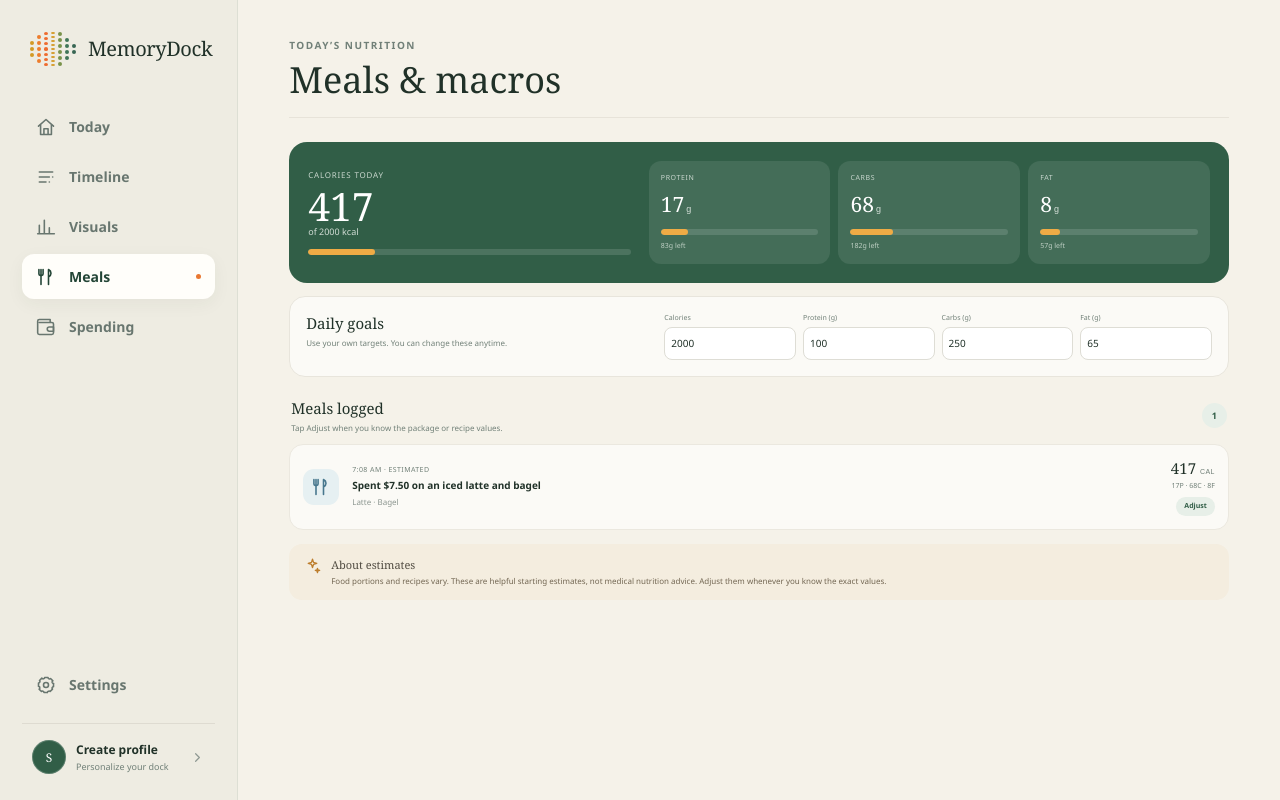
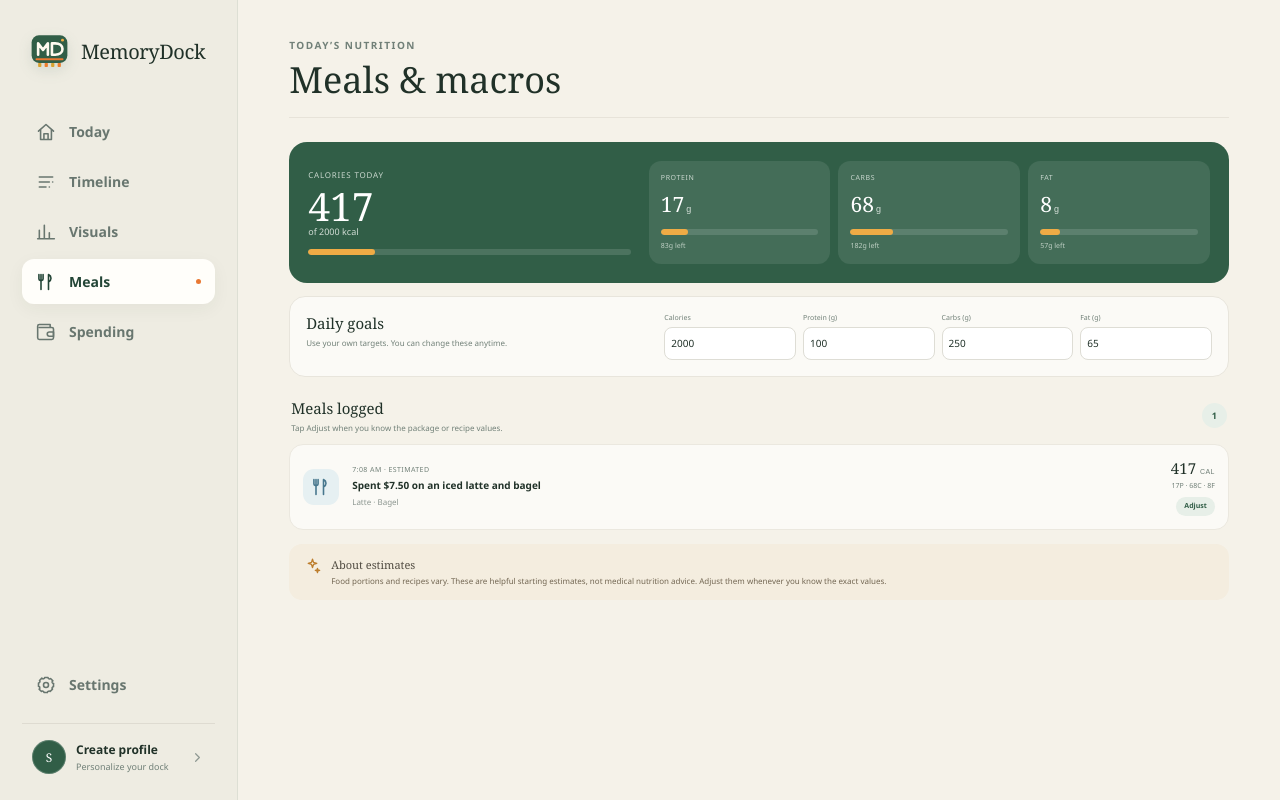
Before and after one commit to shenedaneil-tech/MemoryDock, a Next.js app: page /meals in a window 1280 px wide. Built offline with nearby package versions, Linux system fonts and the light colour scheme.

Commit message:
Add playful MemoryDock MD logo

```diff
--- a/app/globals.css
+++ b/app/globals.css
@@ -24,12 +24,8 @@ button { color: inherit; }
 .sidebar { height: 100vh; position: sticky; top: 0; padding: 30px 22px 24px; display: flex; flex-direction: column; border-right: 1px solid rgba(49, 94, 71, .09); background: #eeece2; }
 .brand { display: flex; align-items: center; gap: 12px; padding: 2px 8px 38px; color: var(--ink); text-decoration: none; }
 .brand > span { font-family: Georgia, serif; font-size: 20px; letter-spacing: -.4px; white-space: nowrap; }
-.sound-mark { height: 34px; display: flex; align-items: center; gap: 3px; }
-.sound-column { height: 100%; display: flex; flex-direction: column; justify-content: center; gap: 2px; }
-.sound-column i { display: block; width: 4px; height: 4px; border-radius: 50%; }
-.sound-mark.compact { height: 27px; gap: 2px; }
-.sound-mark.compact .sound-column { gap: 1.5px; }
-.sound-mark.compact i { width: 3px; height: 3px; }
+.dock-mark { width: 39px; height: 39px; display: block; flex: 0 0 auto; filter: drop-shadow(0 5px 7px rgba(49, 94, 71, .12)); }
+.dock-mark.compact { width: 30px; height: 30px; }
 .side-nav { display: flex; flex-direction: column; gap: 5px; }
 .nav-item { border: 0; background: transparent; text-decoration: none; display: flex; align-items: center; gap: 13px; color: #68766f; padding: 12px 14px; border-radius: 12px; font-size: 14px; font-weight: 600; cursor: pointer; width: 100%; text-align: left; }
 .nav-item:hover { background: rgba(255,255,255,.55); color: var(--green); }
@@ -112,7 +108,7 @@ button { color: inherit; }
 .entry-delete { position: absolute; right: 7px; top: 7px; border: 0; background: transparent; color: #a5aaa5; opacity: 0; cursor: pointer; padding: 4px; }
 .entry-card:hover .entry-delete, .entry-delete:focus { opacity: 1; }
 .empty-state { text-align: center; padding: 42px 20px; border: 1px dashed #d9d7cf; border-radius: 17px; color: var(--muted); }
-.empty-state .sound-mark { margin: 0 auto; justify-content: center; }
+.empty-state .dock-mark { margin: 0 auto; }
 .empty-state h3 { margin: 14px 0 5px; font: 400 20px Georgia, serif; color: var(--ink); }
 .empty-state p { margin: 0; font-size: 11px; }
 
@@ -451,7 +447,7 @@ button.setting-row:hover { background: #f5f3ec; }
 .privacy-note > svg { flex: 0 0 auto; color: var(--green); }
 .privacy-note strong { color: var(--green-dark); }
 .install-note { margin-top: 5px; align-items: center; }
-.install-note .sound-mark { flex: 0 0 42px; justify-content: center; }
+.install-note .dock-mark { flex: 0 0 30px; }
 .clear-button { justify-self: start; margin-top: 8px; border: 0; background: transparent; color: #ac5139; font-size: 10px; text-decoration: underline; text-underline-offset: 3px; cursor: pointer; }
 @keyframes fadeIn { from { opacity: 0; } }
 @keyframes panelIn { from { opacity: 0; transform: translateY(12px) scale(.99); } }
@@ -507,7 +503,7 @@ button.setting-row:hover { background: #f5f3ec; }
   .topbar h1 { font-size: 25px; }
   .icon-button { display: none; }
   .mobile-mark { display: grid; width: 42px; height: 42px; border: 1px solid var(--line); background: #faf8f1; border-radius: 13px; place-items: center; }
-  .mobile-mark .sound-mark { justify-content: center; }
+  .mobile-mark .dock-mark { margin: auto; }
   .capture-card { box-shadow: 0 12px 34px rgba(48,54,41,.08); border-radius: 19px; }
   .capture-heading { padding: 16px 17px 0; font-size: 10px; }
   .capture-card form { padding: 0 17px 16px; }
--- a/app/page.tsx
+++ b/app/page.tsx
@@ -122,10 +122,18 @@ function Glyph({ name, size = 20 }: { name: string; size?: number }) {
   }
 }
 
-function SoundMark({ compact = false }: { compact?: boolean }) {
-  const bars = [3, 5, 7, 9, 6, 4, 2];
-  const colors = ["#d39a24", "#ed7d2c", "#ee6b2e", "#d49a26", "#79934a", "#3f7658", "#376653"];
-  return <div className={`sound-mark ${compact ? "compact" : ""}`} aria-hidden="true">{bars.map((count, col) => <span className="sound-column" key={col}>{Array.from({ length: count }).map((_, dot) => <i key={dot} style={{ background: colors[col] }} />)}</span>)}</div>;
+function DockMark({ compact = false }: { compact?: boolean }) {
+  return <svg className={`dock-mark ${compact ? "compact" : ""}`} viewBox="0 0 48 48" fill="none" aria-hidden="true">
+    <rect x="2" y="4" width="44" height="34" rx="9" fill="#315e47" />
+    <path d="M10 28V14l6 8 6-8v14" stroke="#fffaf0" strokeWidth="3.2" strokeLinecap="round" strokeLinejoin="round" />
+    <path d="M27 14h4c5.2 0 9 2.5 9 7s-3.8 7-9 7h-4V14Z" stroke="#fffaf0" strokeWidth="3.2" strokeLinecap="round" strokeLinejoin="round" />
+    <circle cx="40" cy="10" r="1.8" fill="#f2ad45" />
+    <path d="M8 33.5h32" stroke="#e97832" strokeWidth="2.5" strokeLinecap="round" />
+    <rect x="10" y="38" width="4" height="5" rx="1" fill="#d9a22e" />
+    <rect x="18" y="38" width="4" height="5" rx="1" fill="#ed7d2c" />
+    <rect x="26" y="38" width="4" height="5" rx="1" fill="#d9a22e" />
+    <rect x="34" y="38" width="4" height="5" rx="1" fill="#ed7d2c" />
+  </svg>;
 }
 
 function initials(name: string) {
@@ -551,7 +559,7 @@ export default function Home() {
 
   return <main className={`app-shell ${theme === "night" ? "night" : ""} ${activePage !== "today" ? "page-mode" : ""}`}>
     <aside className="sidebar">
-      <Link className="brand" href="/" aria-label="MemoryDock home"><SoundMark /><span>MemoryDock</span></Link>
+      <Link className="brand" href="/" aria-label="MemoryDock home"><DockMark /><span>MemoryDock</span></Link>
       <nav className="side-nav" aria-label="Main navigation">
         <Link className={`nav-item ${activePage === "today" ? "active" : ""}`} href="/"><Glyph name="home" /><span>Today</span></Link>
         <Link className={`nav-item ${activePage === "timeline" ? "active" : ""}`} href="/timeline"><Glyph name="timeline" /><span>Timeline</span></Link>
@@ -568,7 +576,7 @@ export default function Home() {
     <section className="main-panel home-panel" id="top">
       <header className="topbar">
         <div><p className="eyebrow">{dateLabel}</p><h1>{greeting}, {displayName}.</h1></div>
-        <div className="header-actions"><button className="icon-button" onClick={() => openOverlay("search")} aria-label="Search"><Glyph name="search" /></button><button className="icon-button" onClick={toggleTheme} aria-label="Change appearance"><Glyph name="sun" /></button><Link className="mobile-mark" href="/settings" aria-label="Open settings"><SoundMark compact /></Link></div>
+        <div className="header-actions"><button className="icon-button" onClick={() => openOverlay("search")} aria-label="Search"><Glyph name="search" /></button><button className="icon-button" onClick={toggleTheme} aria-label="Change appearance"><Glyph name="sun" /></button><Link className="mobile-mark" href="/settings" aria-label="Open settings"><DockMark compact /></Link></div>
       </header>
 
       <section className="capture-card" id="today">
@@ -591,7 +599,7 @@ export default function Home() {
       <section className="timeline-section" id="timeline">
         <div className="section-heading"><div><p className="eyebrow">Your day, at a glance</p><h2>Today</h2></div><span className="entry-count">{stats.count} {stats.count === 1 ? "entry" : "entries"}</span></div>
         <div className="entry-list">
-          {stats.todayEntries.length === 0 ? <div className="empty-state"><SoundMark compact /><h3>Your day starts here</h3><p>Say or type anything above. We’ll turn it into a useful log.</p></div> : stats.todayEntries.map((entry) => {
+          {stats.todayEntries.length === 0 ? <div className="empty-state"><DockMark compact /><h3>Your day starts here</h3><p>Say or type anything above. We’ll turn it into a useful log.</p></div> : stats.todayEntries.map((entry) => {
             const meta = categoryMeta[entry.category];
             return <article className="entry-card" key={entry.id}>
               <div className={`category-icon ${meta.color}`}>{meta.icon === "$" ? <b>$</b> : <Glyph name={meta.icon} size={19} />}</div>
@@ -771,7 +779,7 @@ export default function Home() {
           <Link className="setting-row profile-setting" href="/profile"><span><strong>{profile ? "Profile" : "Create your profile"}</strong><small>{profile ? `${profile.name} · ${profile.focusAreas.length ? profile.focusAreas.join(", ") : "Add focus areas"}` : "Add your name, photo, color, and focus areas"}</small></span><ProfileAvatar name={profile?.name || displayName} avatarDataUrl={profile?.avatarDataUrl} avatarColor={profile?.avatarColor || avatarColors[0]} /></Link>
           <button className="setting-row" onClick={toggleTheme}><span><strong>Appearance</strong><small>Switch between light and evening mode</small></span><em>{theme === "day" ? "Light" : "Evening"}</em></button>
           <button className="setting-row" onClick={exportLogs}><span><strong>Export your logs</strong><small>Download a private copy as a data file</small></span><Glyph name="chevron" size={18} /></button>
-          <div className="install-note"><SoundMark compact /><p><strong>Use it like an app</strong>On iPhone, tap Share, then “Add to Home Screen” for one-tap logging.</p></div>
+          <div className="install-note"><DockMark compact /><p><strong>Use it like an app</strong>On iPhone, tap Share, then “Add to Home Screen” for one-tap logging.</p></div>
           <div className="privacy-note"><Glyph name="spark" size={18} /><p><strong>Private by default</strong>Typed entries stay in this browser on this device. Voice transcription depends on your browser.</p></div>
           <button className="clear-button" onClick={() => { if (window.confirm("Clear every saved log on this device?")) { setEntries([]); window.localStorage.setItem("log-anything-entries", "[]"); setOverlay(null); } }}>Clear all logs</button>
         </div>}
```
Also changed, not shown: public/favicon.svg.
